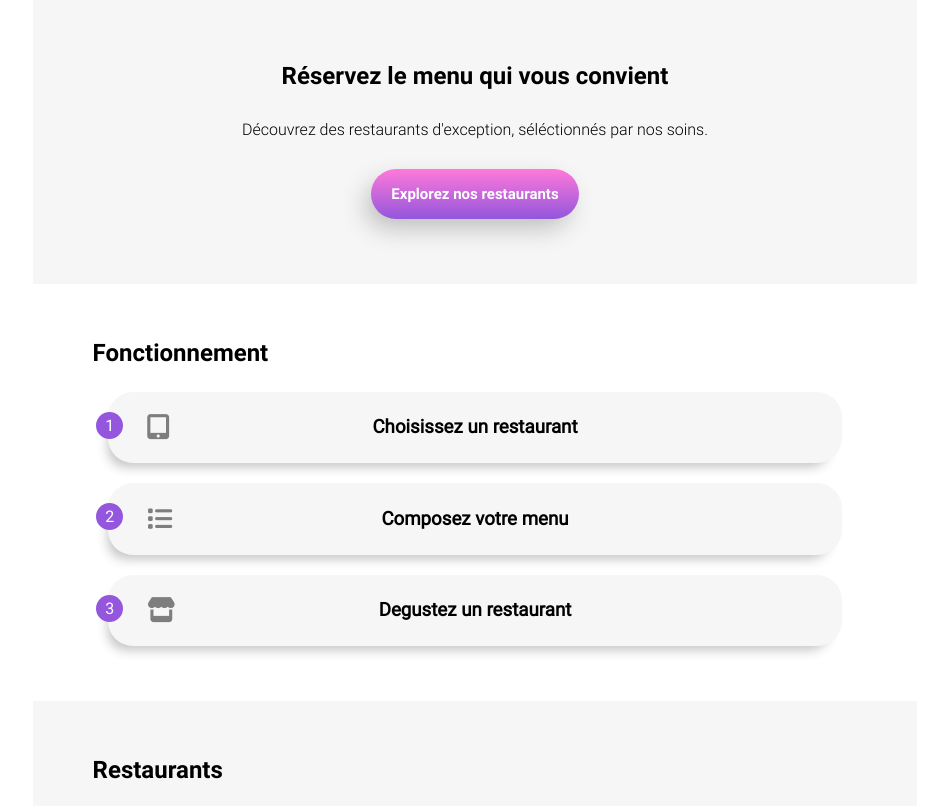
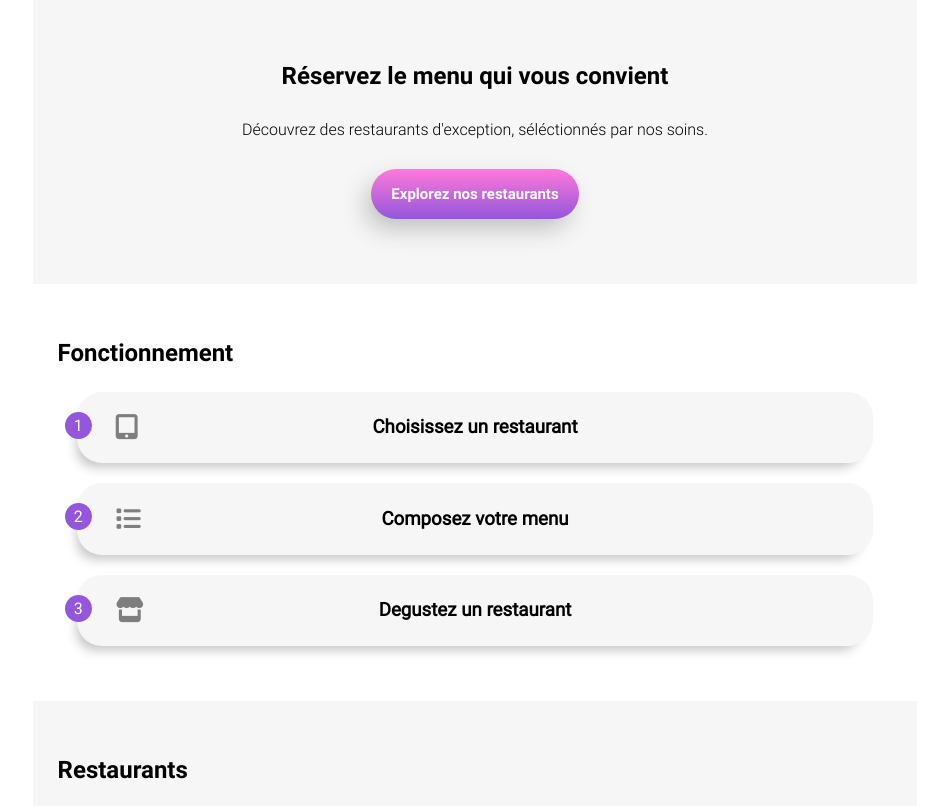
Before and after one commit to BerangerCassard/P3---Ohmyfood, a website: page index.html in a window 1280 px wide. Shown: the part 103-909 px from the top of the page, without its empty margins (165-1116 px from the left). Drawn offline with Linux system fonts and the light colour scheme; a web font is replaced by a local one.

Commit message:
padding adjusted

```diff
--- a/sass/1.utils/_mixins.scss
+++ b/sass/1.utils/_mixins.scss
@@ -50,6 +50,7 @@
     margin: 20px auto;
     width: 90%;
     position: relative;
+    box-shadow: -7px 11px 11px -7px rgba(53,53,53,0.29);
 }
 
 @mixin restaurant-image-size {
--- a/sass/6.Pages/_home.scss
+++ b/sass/6.Pages/_home.scss
@@ -15,7 +15,7 @@
 }
 
 .operation {
-    padding: 35px;
+    padding: 35px 0;
 
     &__title {
         text-align: left;
@@ -82,7 +82,7 @@
 
 
 .restaurant {
-    padding: 35px;
+    padding: 35px 0;
     background-color: $grey-color;
 
     &__title {
```
Also changed, not shown: public/css/style.css, 1 other file.
